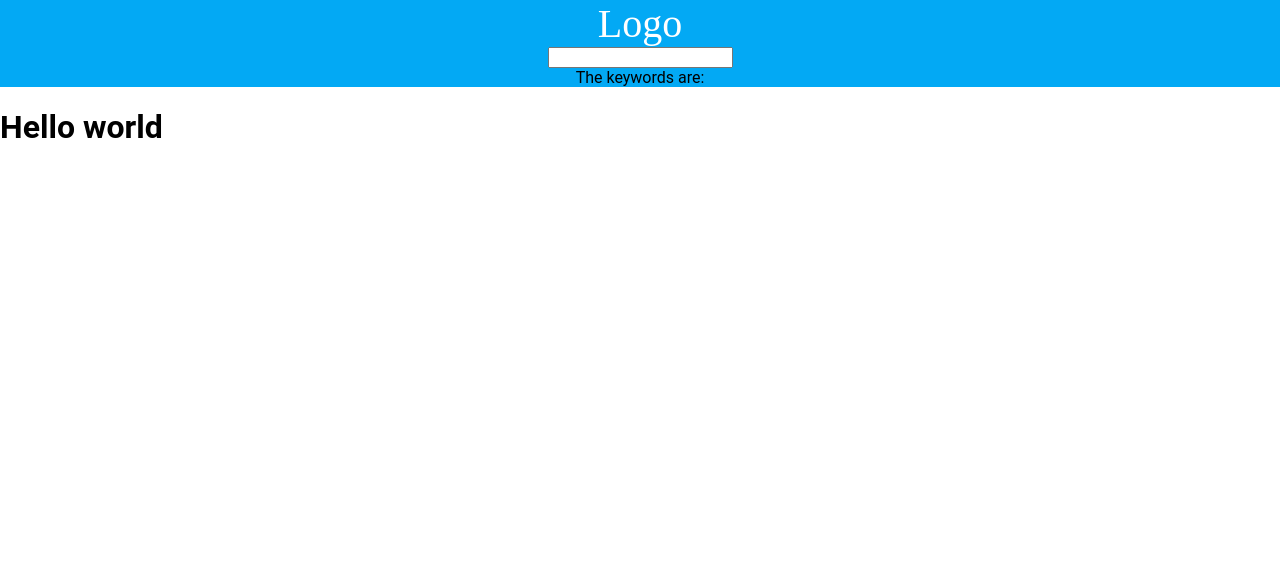
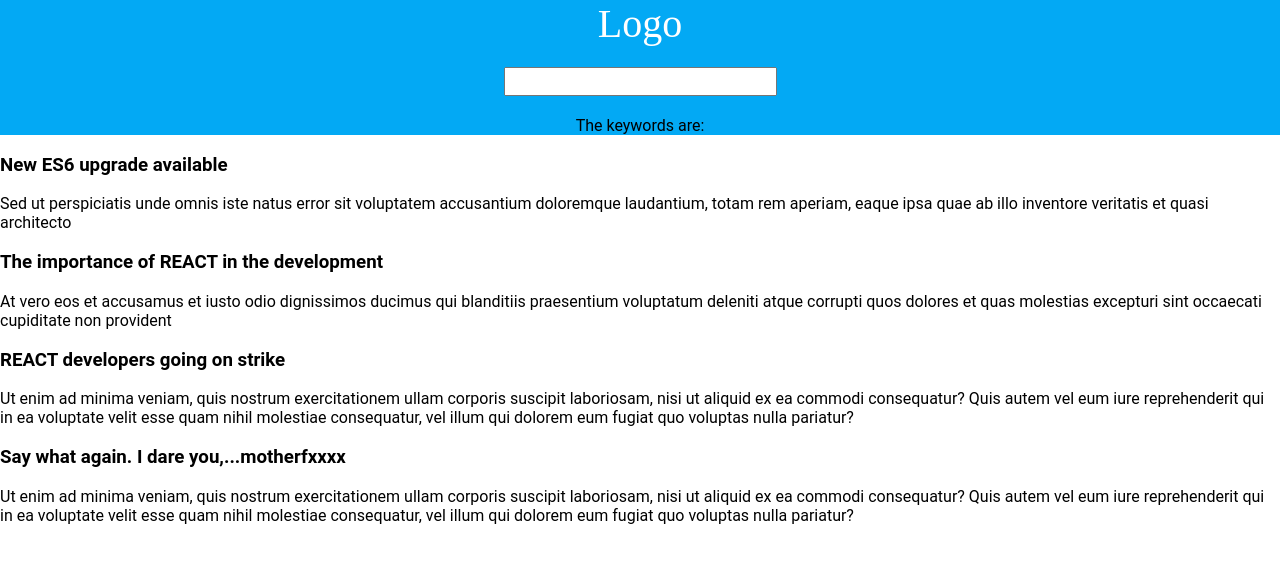
Before and after one commit to ashish-rattan/react-learning, a React app: page / in a window 1280 px wide. Built offline with nearby package versions, Linux system fonts and the light colour scheme.

Commit message:
news list app

```diff
--- a/public/css/styles.css
+++ b/public/css/styles.css
@@ -13,3 +13,14 @@ header {
     font-size: 40px;
     font-family: Anton;
 }
+
+header input {
+    font-size: 20px;
+    margin: 20px 0px;
+}
+
+.news_item {
+    padding: 20px;
+    box-sizing: border-box;
+    border-bottom: 1px solid grey;
+}
--- a/src/components/header.js
+++ b/src/components/header.js
@@ -8,10 +8,12 @@ class Header extends Component {
             title: 'The keywords are:',
             keywords: ''
         }
+
     }
 
     inputChange(event) {
-        this.setState({keywords: event.target.value})
+        this.setState({keywords: event.target.value});
+        this.props.newsSearch(event.target.value);
     }
 
     render() {
--- a/src/components/news_list.js
+++ b/src/components/news_list.js
@@ -0,0 +1,17 @@
+import React from 'react';
+import NewsListItem from './news_list_item';
+
+const newsList = (prop) => {
+    const items = prop.news.map((item) => {
+        return (
+            <NewsListItem key={item.id} item={item}/>
+        )
+    })
+    return (
+        <div>
+            {items}
+        </div>
+    )
+}
+
+export default newsList;
--- a/src/components/news_list_item.js
+++ b/src/components/news_list_item.js
@@ -0,0 +1,12 @@
+import React from 'react';
+
+const newsListItem = ({item}) => {
+    return (
+        <div>
+            <h3>{item.title}</h3>
+            <div>{item.feed}</div>
+        </div>
+    )
+}
+
+export default newsListItem;
--- /dev/null
+++ b/src/db.json
@@ -0,0 +1,23 @@
+[
+    {
+        "id":1,
+        "title":"New ES6 upgrade available",
+        "feed":"Sed ut perspiciatis unde omnis iste natus error sit voluptatem accusantium doloremque laudantium, totam rem aperiam, eaque ipsa quae ab illo inventore veritatis et quasi architecto"
+    },
+    {
+        "id":2,
+        "title":"The importance of REACT in the development",
+        "feed":"At vero eos et accusamus et iusto odio dignissimos ducimus qui blanditiis praesentium voluptatum deleniti atque corrupti quos dolores et quas molestias excepturi sint occaecati cupiditate non provident"
+    },
+    {
+        "id":3,
+        "title":"REACT developers going on strike",
+        "feed":"Ut enim ad minima veniam, quis nostrum exercitationem ullam corporis suscipit laboriosam, nisi ut aliquid ex ea commodi consequatur? Quis autem vel eum iure reprehenderit qui in ea voluptate velit esse quam nihil molestiae consequatur, vel illum qui dolorem eum fugiat quo voluptas nulla pariatur?"
+    },
+    {
+        "id":4,
+        "title":"Say what again. I dare you,...motherfxxxx",
+        "feed":"Ut enim ad minima veniam, quis nostrum exercitationem ullam corporis suscipit laboriosam, nisi ut aliquid ex ea commodi consequatur? Quis autem vel eum iure reprehenderit qui in ea voluptate velit esse quam nihil molestiae consequatur, vel illum qui dolorem eum fugiat quo voluptas nulla pariatur?"
+    }
+
+]
--- a/src/index.js
+++ b/src/index.js
@@ -1,15 +1,35 @@
-import React from 'react';
+import React, {Component} from 'react';
 import ReactDOM from 'react-dom';
+import JSON from './db.json';
 
 import Header from './components/header';
+import NewsList from './components/news_list';
 
-const App = () => {
-    return (
-        <div>
-            <Header/>
-            <h1>Hello world</h1>
-        </div>
-    )
+class App extends Component {
+    constructor(prop) {
+        super(prop);
+
+        this.state = {
+            news: JSON,
+            filtered: JSON
+        }
+    }
+
+    filterNews(keywords) {
+        let filtered = this.state.news.filter((item) => {
+            return item.title.indexOf(keywords) !== -1;
+        });
+        this.setState({filtered});
+    }
+
+    render() {
+        return (
+            <div>
+                <Header newsSearch={keywords=>this.filterNews(keywords)}/>
+                <NewsList news={this.state.filtered}/>
+            </div>
+        )
+    }
 }
 
 ReactDOM.render(<App/>, document.querySelector('#root'));
```
